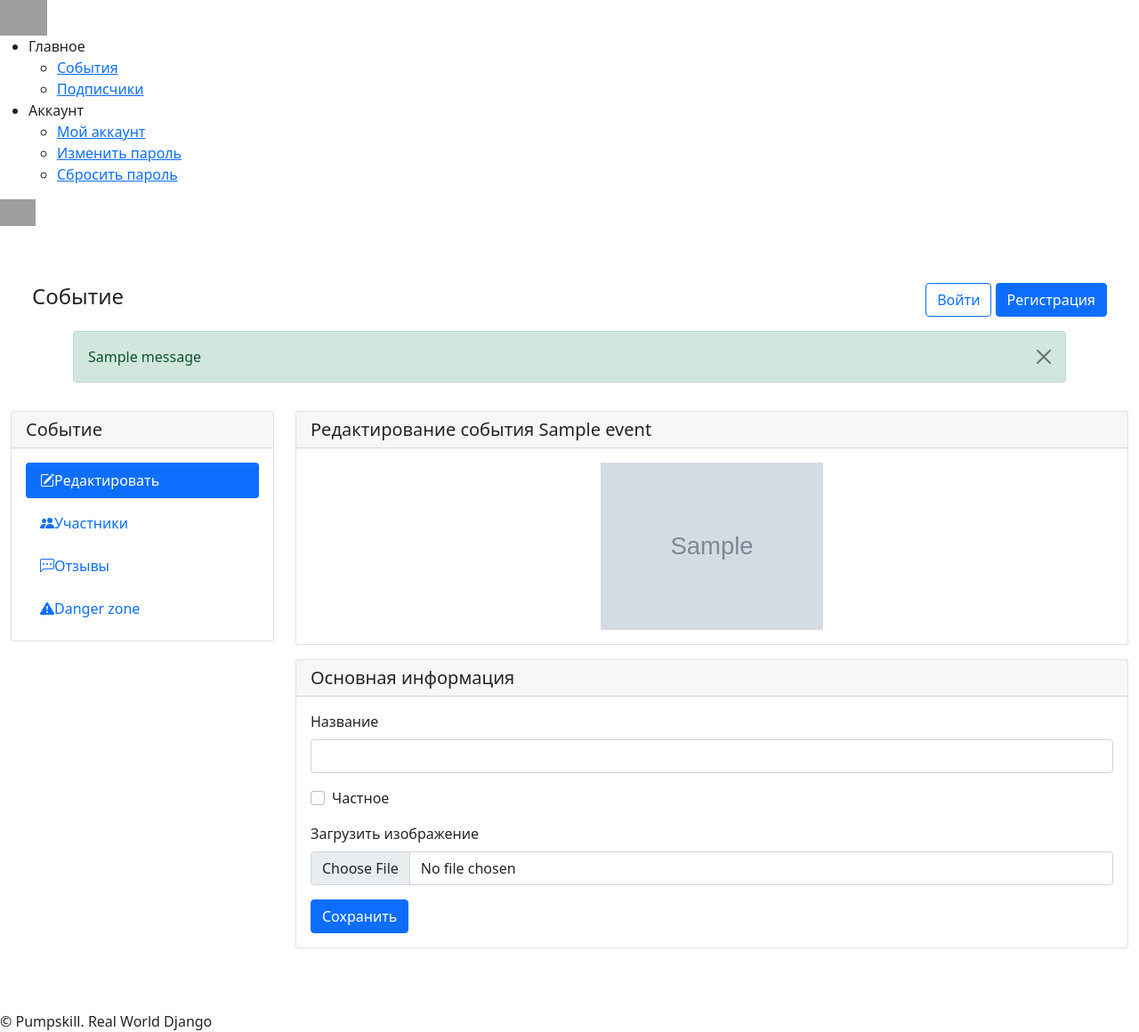
After one commit to AngyLing/realworlddjango, a Django app: template events/templates/events/event_update.html in a window 1280 px wide. The commit adds this page. Shown: the whole page at 89% size. Run offline with Django 3.2, Linux system fonts and the light colour scheme; the template is opened without the code that fills it: most values are stand-ins (such as "Sample title", 1, 10 or a date in 2020); grey boxes marked "Sample" are stand-in pictures; one stand-in notice (Sample message) is shown; parts of the project's set-up code (start-up, migrations or seed data) failed here and were passed over; grey boxes are pictures that could not be loaded.

Commit message:
Fix event_update

```diff
--- /dev/null
+++ b/events/templates/events/event_update.html
@@ -0,0 +1,187 @@
+{% extends "__base.html" %}
+{% load static %}
+{% block title %}
+    {% if event %}Real World Django - редактирование события {{ event.title }}
+    {% else %}Real World Django - создание события
+    {% endif %}
+{% endblock %}
+
+{% block content %}
+<div class="container-fluid mt-3">
+    <div class="row">
+        <div class="col-lg-5 col-xl-3">
+            <div class="card">
+                <div class="card-header">
+                    <h5 class="card-title mb-0">Событие</h5>
+                </div>
+                <div class="card-body">
+                    <div class="nav flex-column nav-pills" id="v-pills-tab" role="tablist"
+                         aria-orientation="vertical">
+                        <a class="nav-link mb-2 active" id="v-pills-edit-tab" data-bs-toggle="pill"
+                           href="#v-pills-edit" role="tab" aria-controls="v-pills-edit"
+                           aria-selected="true">
+                            <i class="bi bi-pencil-square"></i>Редактировать
+                        </a>
+                        <a class="nav-link mb-2" id="v-pills-participants-tab" data-bs-toggle="pill"
+                           href="#v-pills-participants" role="tab" aria-controls="v-pills-participants"
+                           aria-selected="false">
+                            <i class="bi bi-people-fill"></i>Участники
+                        </a>
+                        <a class="nav-link mb-2" id="v-pills-review-tab" data-bs-toggle="pill"
+                           href="#v-pills-review" role="tab" aria-controls="v-pills-review"
+                           aria-selected="false">
+                            <i class="bi bi-chat-left-dots"></i>Отзывы
+                        </a>
+                        <a class="nav-link" id="v-pills-danger-zone-tab" data-bs-toggle="pill"
+                           href="#v-pills-danger-zone" role="tab" aria-controls="v-pills-danger-zone"
+                           aria-selected="false">
+                            <i class="bi bi-exclamation-triangle-fill"></i>Danger zone
+                        </a>
+                    </div>
+                </div>
+            </div>
+        </div>
+        <div class="col-lg-7 col-xl-9">
+            <div class="tab-content" id="v-pills-tabContent">
+                <div class="tab-pane fade active show" id="v-pills-edit" role="tabpanel"
+                     aria-labelledby="v-pills-edit-tab">
+                    <div class="card mb-3">
+                        <div class="card-header">
+                            <h5 class="card-title mb-0" data-test="header">
+                                {% if event %}Редактирование события {{ event.title }}
+                                {% else %}Добавление нового события
+                                {% endif %}
+                            </h5>
+                        </div>
+                        {{ form.non_field_errors }}
+                        <div class="card-body text-center">
+                            <img src="{{ event.logo_url }}" class="img-fluid" alt="profile"
+                                 style="width: 250px">
+                        </div>
+                    </div>
+                    <div class="card mt-3">
+                        <div class="card-header">
+
+                            <h5 class="card-title mb-0">Основная информация</h5>
+                        </div>
+                        <div class="card-body">
+                            <form>
+                                <div class="mb-3">
+                                    <label for="id_title" class="form-label">Название</label>
+                                    <input type="text" class="form-control" id="id_title">
+                                </div>
+                                <div class="mb-3 form-check">
+                                    <input type="checkbox" class="form-check-input" id="id_private">
+                                    <label class="form-check-label" for="id_private">Частное</label>
+                                </div>
+                                <div class="mb-3 text-start">
+                                    <label for="formFile" class="form-label">Загрузить изображение</label>
+                                    <input class="form-control" type="file" id="formFile">
+                                </div>
+                                <button type="submit" class="btn btn-primary">
+                                    Сохранить
+                                </button>
+                            </form>
+                        </div>
+                    </div>
+                </div>
+                <div class="tab-pane fade" id="v-pills-participants" role="tabpanel"
+                     aria-labelledby="v-pills-participants-tab">
+                    <div class="card">
+                        <div class="card-header">
+                            <h5 class="card-title mb-0">Участники</h5>
+                        </div>
+                        <div class="card-body">
+                            <div class="table-responsive">
+                                <table class="table table-borderless">
+                                    <thead>
+                                    <tr>
+                                        <th>#</th>
+                                        <th>Имя</th>
+                                        <th>Email</th>
+                                        <th>Оценка</th>
+                                    </tr>
+                                    </thead>
+                                    {% for enroll in enroll_list %}
+                                    <tbody>
+                                    <tr>
+                                        <th data-test="enroll_counter">{{ forloop.counter }}</th>
+                                        <td data-test="enroll_user">{{ enroll.user.first_name }} {{ enroll.user.last_name }}</td>
+                                        <td data-test="enroll_email">{{ enroll.user.email }}</td>
+                                        {% for review in event.reviews.all %}
+                                        {% if enroll.user == review.user %}
+                                            <td data-test="enroll_rate">{{ review.rate }}</td>
+                                        {% elif forloop.last and enroll.user not in review_user_list %}
+                                            <td data-test="enroll_rate">0</td>
+                                        {% endif %}
+                                        {% endfor %}
+                                    </tr>
+                                    </tbody>
+                                    {% endfor %}
+                                </table>
+                            </div>
+                        </div>
+                    </div>
+                </div>
+                <div class="tab-pane fade" id="v-pills-review" role="tabpanel"
+                     aria-labelledby="v-pills-review-tab">
+                    <div class="card">
+                        <div class="card-header">
+                            <h5 class="card-title mb-0">Отзывы</h5>
+                        </div>
+                        <div class="card-body">
+                            {% for review in event.reviews.all %}
+                                <!-- Start Review item -->
+                                <h5 class="me-2" data-test="review_user">
+                                    {{ review.user.first_name }}
+                                    <span class="badge bg-warning" data-test="review_rate">
+                                        {{ review.rate }}
+                                    </span>
+                                </h5>
+                                <p class="my-3" data-test="review_text">{{ review.text }}</p>
+                                <p class="mb-4" data-test="review_created">{{ review.created }}</p>
+                                <!-- End Review item -->
+                            {% endfor %}
+                        </div>
+                    </div>
+                </div>
+                <div class="tab-pane fade" id="v-pills-danger-zone" role="tabpanel"
+                     aria-labelledby="v-pills-danger-zone-tab">
+                    <div class="card">
+                        <div class="card-header">
+                            <h5 class="card-title mb-0">Danger zone</h5>
+                        </div>
+                        <div class="card-body">
+                            <div class="row justify-content-center">
+                                <div class="col-lg-6 col-xl-4">
+                                    <div class="text-center my-5">
+                                        <img src="{% static 'images/svg-icon/cancel.svg' %}" class="img-fluid mb-5"
+                                             alt="logout">
+                                        <h2 class="text-success">Удалить событие?</h2>
+                                        <p class="my-4">
+                                            Вы находитесь в опасной зоне. Вы уверены что хотите
+                                            удалить событие безвозвратно?
+                                        </p>
+                                        <div class="button-list">
+                                            <form action="" method="post">
+                                                <button type="submit" class="btn btn-danger">
+                                                    Да, удалить
+                                                </button>
+                                                <a href="event_detail.html" class="btn btn-success">
+                                                    Нет, не удалять
+                                                </a>
+                                            </form>
+                                        </div>
+                                    </div>
+                                </div>
+                            </div>
+                        </div>
+                    </div>
+                </div>
+            </div>
+        </div>
+    </div>
+</div>
+<!-- End CONTAINER_BAR -->
+
+{% endblock %}
--- a/realworlddjango/settings.py
+++ b/realworlddjango/settings.py
@@ -61,7 +61,7 @@ ROOT_URLCONF = 'realworlddjango.urls'
 TEMPLATES = [
     {
         'BACKEND': 'django.template.backends.django.DjangoTemplates',
-        'DIRS': [],
+        'DIRS': [BASE_DIR / 'templates'],
         'APP_DIRS': True,
         'OPTIONS': {
             'context_processors': [
--- a/events/templates/__base.html
+++ b/templates/__base.html
@@ -15,6 +15,19 @@
     <link href="{% static 'css/style.css' %}" rel="stylesheet" type="text/css">
 </head>
 <body>
-{% block content %}{% endblock %}
+<div class="vertical-layout">
+    {% include "snippets/_left_menu.html" %}
+    <div class="rightbar">
+        {% include "snippets/_top_bar.html" %}
+        {% include "snippets/_messages.html" %}
+        {% block content %}{% endblock %}
+        {% include "snippets/_footer.html" %}
+    </div>
+</div>
+
+<script src="https://cdn.jsdelivr.net/npm/bootstrap@5.0.1/dist/js/bootstrap.bundle.min.js"
+        integrity="sha384-gtEjrD/SeCtmISkJkNUaaKMoLD0//ElJ19smozuHV6z3Iehds+3Ulb9Bn9Plx0x4"
+        crossorigin="anonymous"></script>
+<script src="/static/js/main.js"></script>
 </body>
 </html>
--- a/events/templates/snippets/footer.html
+++ b/templates/snippets/_footer.html
@@ -1,8 +1,6 @@
-<!-- Start FOOTER -->
 <div style="height: 70px"></div>
 <div class="footerbar">
     <footer class="footer">
         <p class="mb-0">© Pumpskill. Real World Django</p>
     </footer>
 </div>
-<!-- End FOOTER -->
--- /dev/null
+++ b/templates/snippets/_left_menu.html
@@ -0,0 +1,56 @@
+{% load static %}
+<!-- Start LEFT_MENU -->
+<div class="leftbar">
+    <div class="logobar">
+        <a href="index.html" class="logo logo-large">
+            <img src="{% static 'images/svg-icon/logo.svg' %}" alt="logo" style="height: 40px">
+        </a>
+    </div>
+    <ul class="vertical-menu" id="vertical-menu">
+        <li class="vertical-menu-item">
+            <span>Главное</span>
+            <ul class="vertical-submenu">
+                <li><a href="{% url 'events:event_list' %}">События</a></li>
+                <li><a href="mail.html">Подписчики</a></li>
+            </ul>
+        </li>
+        <li class="vertical-menu-item">
+            <span>Аккаунт</span>
+            <ul class="vertical-submenu">
+                <li><a href="profile.html">Мой аккаунт</a></li>
+                <li><a href="#">Изменить пароль</a></li>
+                <li><a href="#">Сбросить пароль</a></li>
+            </ul>
+        </li>
+    </ul>
+</div>
+<!-- menu for mobile -->
+<div class="topbar-mobile">
+    <div class="row align-items-center">
+        <div class="col-md-12">
+            <div class="mobile-logobar" style="max-width: 40px">
+                <a href="#" class="mobile-logo">
+                    <img src="{% static 'images/svg-icon/logo.svg' %}" class="img-fluid" alt="logo">
+                </a>
+            </div>
+            <div class="mobile-togglebar">
+                <ul class="list-inline mb-0">
+                    <li class="list-inline-item">
+                        <div class="menubar">
+                            <a class="menu-hamburger" href="#" id="menu-hamburger">
+                                <img src="{% static 'images/svg-icon/collapse.svg' %}"
+                                     class="img-fluid menu-hamburger-collapse"
+                                     alt="collapse">
+                                <img src="{% static 'images/svg-icon/close.svg' %}"
+                                     class="img-fluid menu-hamburger-close"
+                                     alt="close">
+                            </a>
+                        </div>
+                    </li>
+                </ul>
+            </div>
+        </div>
+    </div>
+</div>
+<div class="d-md-none" style="height: 90px"></div>
+<!-- End LEFT_MENU -->
--- /dev/null
+++ b/templates/snippets/_messages.html
@@ -0,0 +1,22 @@
+{% if messages %}
+<div class="container">
+    <div class="row">
+        <div class="col">
+            {% for message in messages %}
+            <div class="alert {% if message.level == DEFAULT_MESSAGE_LEVELS.ERROR %}
+            alert-danger
+            {% elif message.level == DEFAULT_MESSAGE_LEVELS.WARNING %}
+            alert-warning
+            {% elif message.level == DEFAULT_MESSAGE_LEVELS.SUCCESS %}
+            alert-success
+            {% else %}
+            alert-primary
+            {% endif %} alert-dismissible fade show" role="alert">
+                <p class="my-0 py-0">{{ message }}</p>
+                <button type="button" class="btn-close" data-bs-dismiss="alert" aria-label="Close"></button>
+            </div>
+            {% endfor %}
+        </div>
+    </div>
+</div>
+{% endif %}
```
Also changed, not shown: events/forms.py (added, +36 -0 lines), events/templates/events/event_detail.html (+3 -23 lines), events/templates/events/event_list.html (+3 -38 lines), events/templates/snippets/left_menu.html (deleted, +0 -56 lines), events/urls.py (+6 -2 lines), events/views.py (+89 -22 lines), templates/snippets/_pagination.html (added, +17 -0 lines), templates/snippets/_top_bar.html (renamed from events/templates/snippets/top_bar.html).
